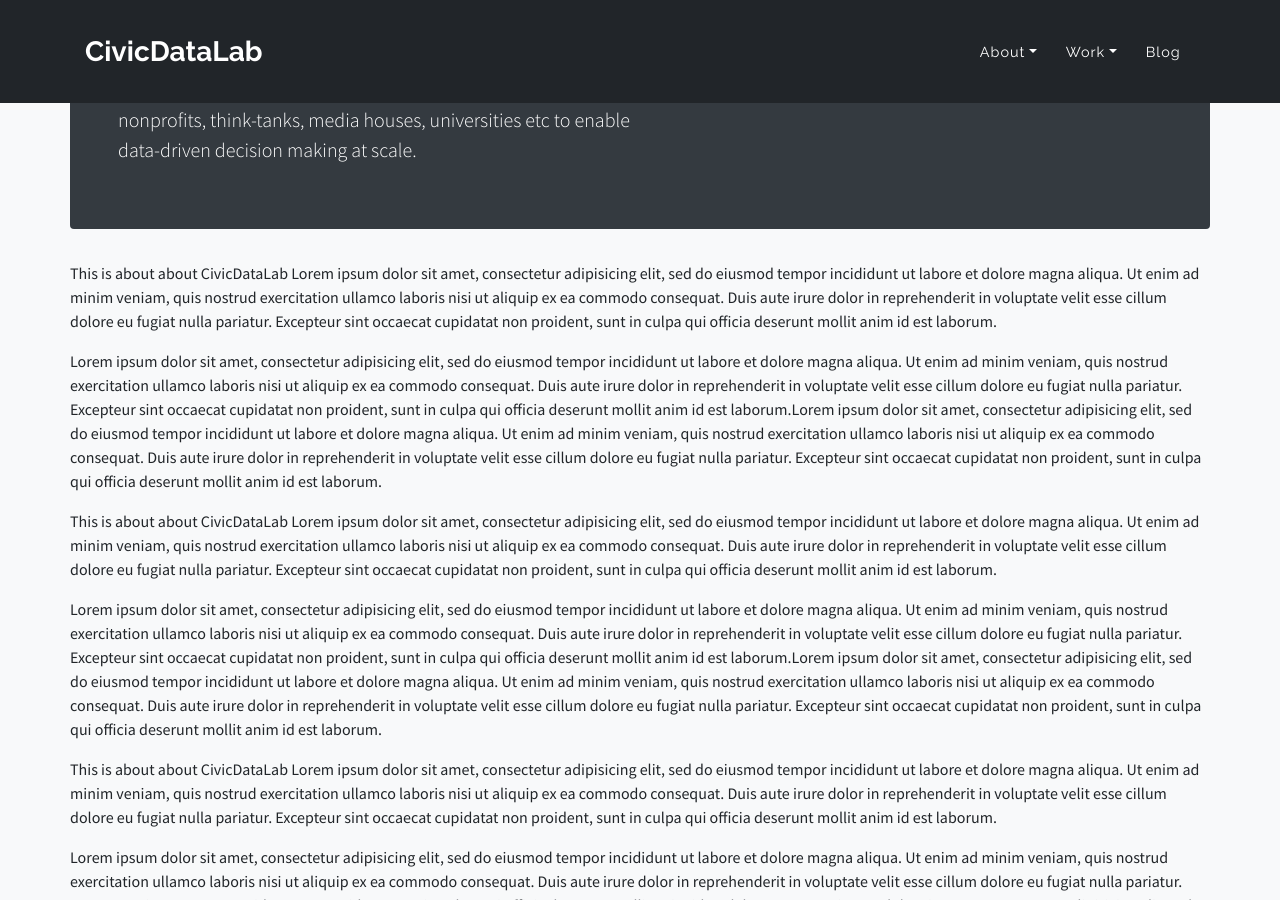
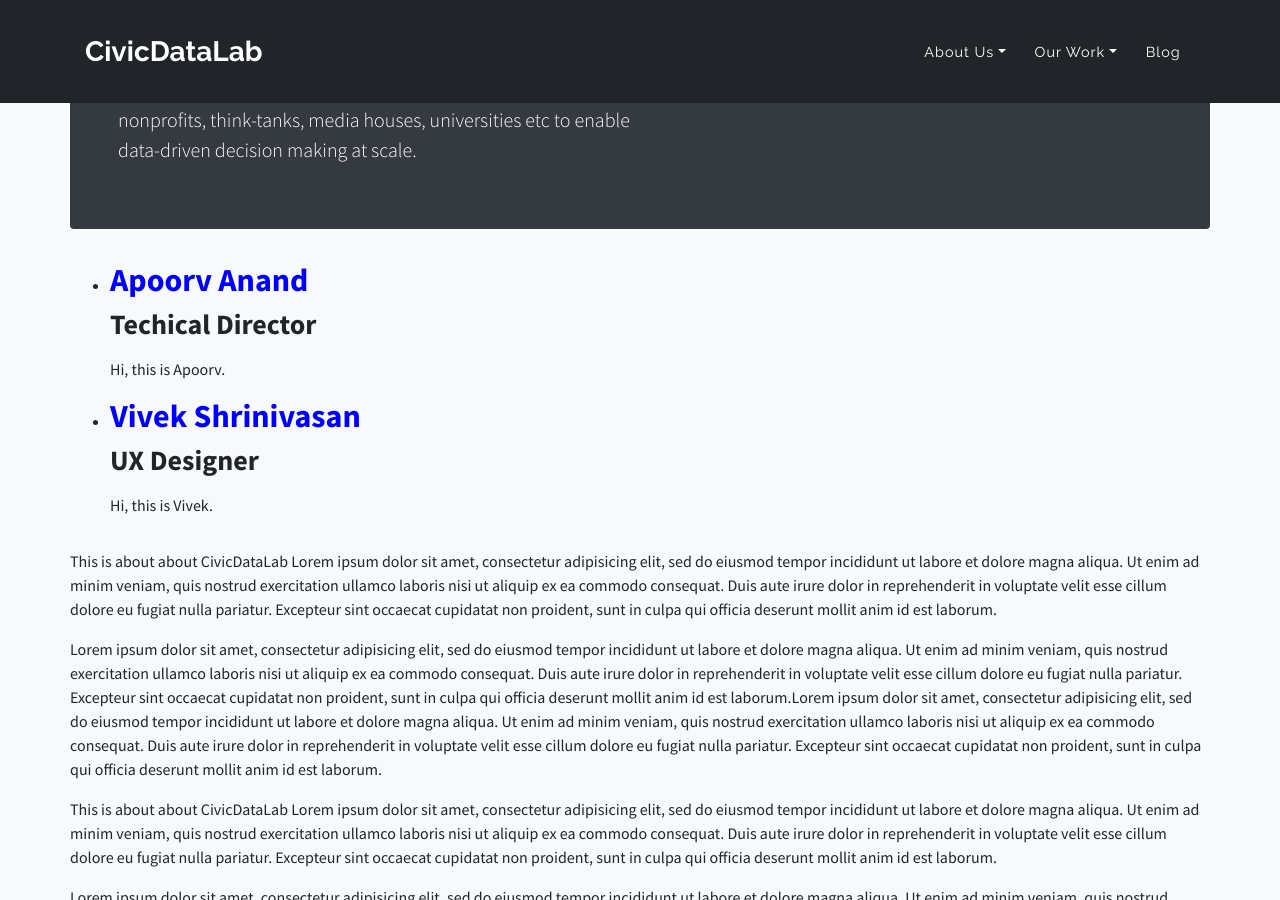
Before and after one commit to CivicDataLab/old-website, a Jekyll site: the page built from about.md, in a window 1280 px wide and 900 px high, scrolled down 352 px. Built offline with Jekyll 4.4.1, drawn with Linux system fonts in a browser that asks for light colours.

```diff
--- a/_config.yml
+++ b/_config.yml
@@ -28,17 +28,30 @@ sass:
 #   Articles:          '/articles'
 #   Team:              '/team'
 
+defaults:
+  - scope:
+      path: ""
+      type: "members"
+    values:
+      layout: "member"
+
+collections:
+  projects:
+    output: true
+  members:
+    output: true
+
 
 pages_list:
-  - title: About
+  - title: About Us
     subpages:
-      - page: Values
+      - page: Organisation
+        url: /about
+      - page: Our Values
         url: /values
-      - page: The Organisation
-        url: /about
-      - page: Team
+      - page: Our Team
         url: /team
-  - title: Work
+  - title: Our Work
     subpages:
       - page: Public Finance
         url: /public-finance
--- /dev/null
+++ b/_layouts/member.html
@@ -0,0 +1,4 @@
+<h1>{{ page.full_name }}</h1>
+<h2>{{ page.role }}</h2>
+
+{{ content }}
--- /dev/null
+++ b/_members/apoorv.md
@@ -0,0 +1,7 @@
+---
+short_name: Apoorv
+full_name: Apoorv Anand
+role: Techical Director
+---
+
+Hi, this is Apoorv.
--- /dev/null
+++ b/_members/vivek.md
@@ -0,0 +1,7 @@
+---
+short_name: Vivek
+full_name: Vivek Shrinivasan
+role: UX Designer
+---
+
+Hi, this is Vivek.
--- a/about.md
+++ b/about.md
@@ -11,6 +11,18 @@ title: About
     <p class="lead my-3">CivicDataLab works with the goal to use data, tech, design and social science to strengthen the course of civic engagements in India. We work to harness the potential of open-source movement to enable citizens to engage better with public reforms. We aim to grow data and tech literacy of governments, nonprofits, think-tanks, media houses, universities etc to enable data-driven decision making at scale.</p>
   </div>
 </div>
+
+
+<ul>
+  {% for member in site.members %}
+    <li>
+      <h2><a href="{{ member.url }}" style="color: blue;">{{ member.full_name }}</a></h2>
+      <h3>{{ member.role }}</h3>
+      <p>{{ member.content | markdownify }}</p>
+    </li>
+  {% endfor %}
+</ul>
+
 
 <p>This is about about CivicDataLab
 Lorem ipsum dolor sit amet, consectetur adipisicing elit, sed do eiusmod
```
Also changed, not shown: _careers/frontend-engineer.md (added, +5 -0 lines), _careers/nlp-researcher.md (added, +5 -0 lines), _projects/assam-budget-board.md (added, +11 -0 lines), careers.md (added, +15 -0 lines), public-finance.md (+1 -1 lines).
